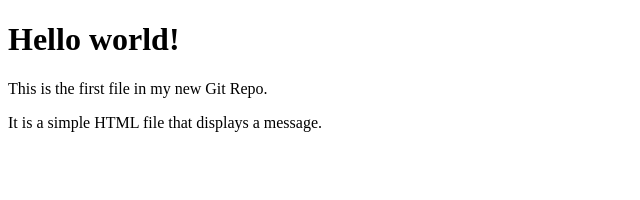
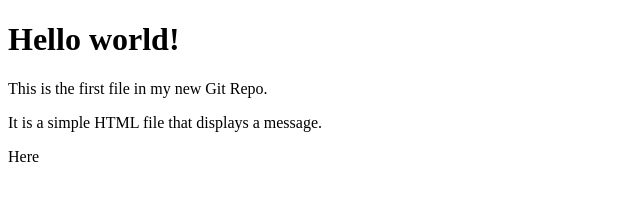
Before and after one commit to manuelmrtz/hello-world, a plain HTML site: page index.html in a window 1280 px wide. Shown: the full height of the page, 0-640 px from the left. Drawn offline with Linux system fonts and the light colour scheme.

Commit message:
Update index.html

```diff
--- a/index.html
+++ b/index.html
@@ -7,5 +7,6 @@
         <h1>Hello world!</h1>
         <p>This is the first file in my new Git Repo.</p>
         <p>It is a simple HTML file that displays a message.</p>
+        <p>Here</p>
     </body>
 </html>
```
